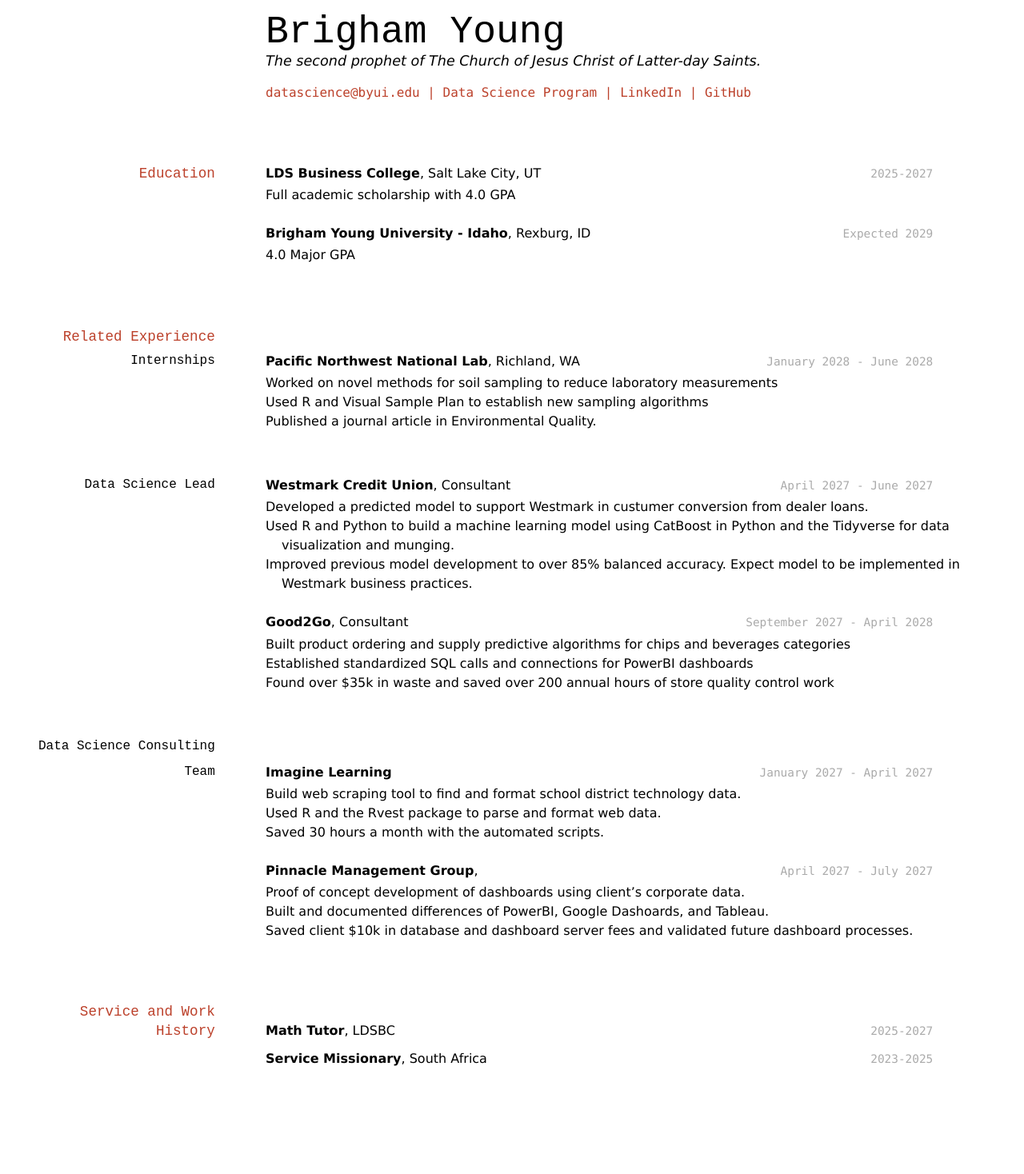
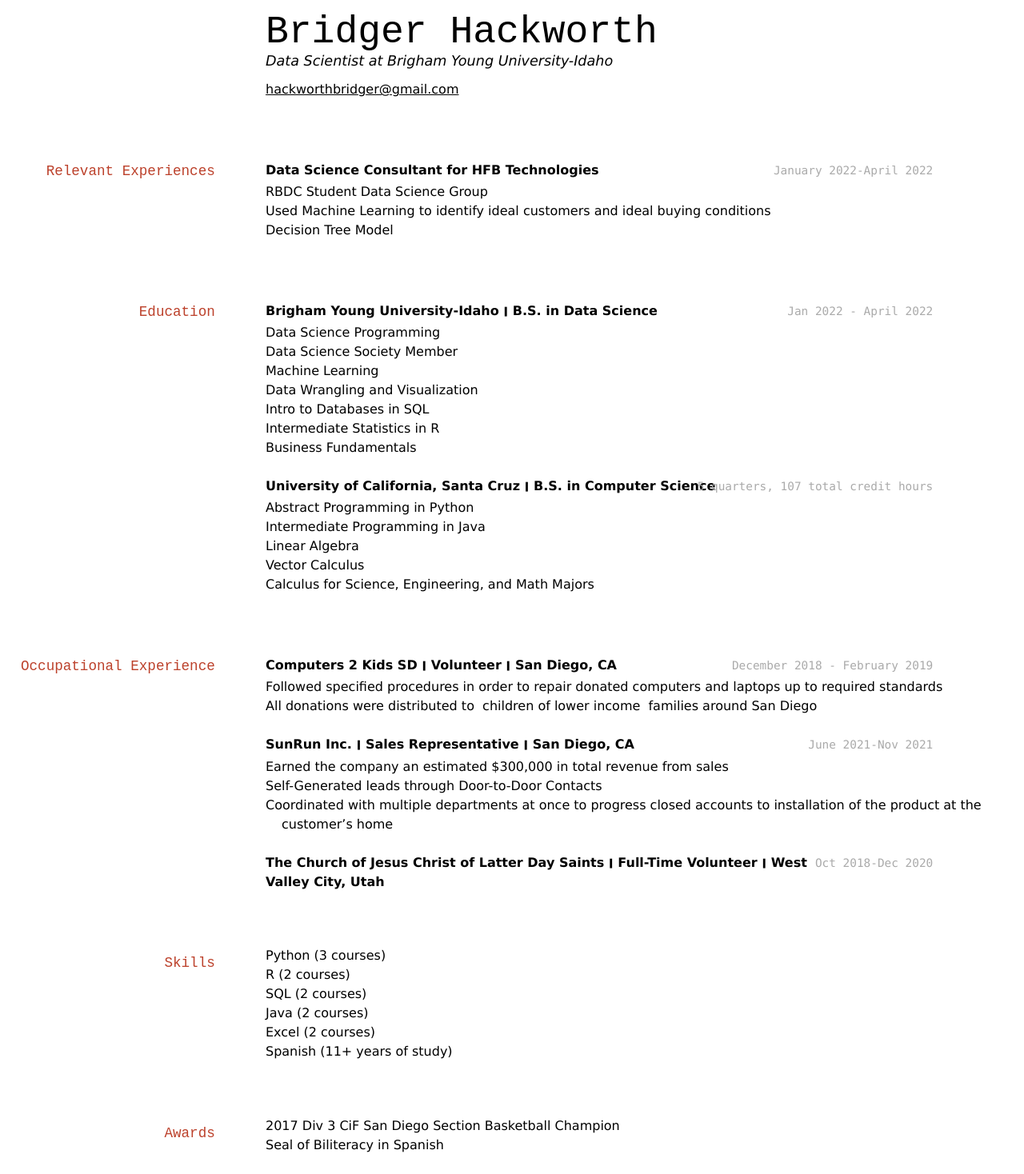
Before and after one commit to byuids-resumes/HACKWORTH-RESUME, a Jekyll site: the page built from docs/index.md, in a window 1280 px wide. Shown: the whole page at 80% size. Built offline with Jekyll 4.4.1, drawn with Linux system fonts in a browser that asks for light colours; before the commit the page ends 1347 px from its top, so only the background shows below that.

Commit message:
moved reume to correct file

```diff
--- a/docs/index.md
+++ b/docs/index.md
@@ -1,84 +1,70 @@
 ---
 layout: cv
-title: Brigham Young's Resume
+title: Bridger Hackworth's Resume
 ---
-# Brigham Young
-The second prophet of The Church of Jesus Christ of Latter-day Saints.
+# Bridger Hackworth
+Data Scientist at Brigham Young University-Idaho
 
-<div id="webaddress">
-<a href="datascience@byui.edu">datascience@byui.edu</a>
-| <a href="https://byuidatascience.github.io/development.html">Data Science Program</a>
-| <a href="https://www.linkedin.com/groups/13537407/">LinkedIn</a>
-| <a href="https://github.com/byuids-resumes">GitHub</a>
-</div>
 
-<!-- https://www.monique.tech/the-art-of-markdown -->
+<a href="hackworthbridger@gmail.com">hackworthbridger@gmail.com</a>
+
+## Relevant Experiences
+
+`January 2022-April 2022`
+__Data Science Consultant for HFB Technologies__
+* RBDC Student Data Science Group
+* Used Machine Learning to identify ideal customers and ideal buying conditions
+* Decision Tree Model
+
 
 ## Education
 
-`2025-2027`
-__LDS Business College__, Salt Lake City, UT
+`Jan 2022 - April 2022`
+__Brigham Young University-Idaho ׀ B.S. in Data Science__
+* Data Science Programming
+* Data Science Society Member
+* Machine Learning
+* Data Wrangling and Visualization
+* Intro to Databases in SQL
+* Intermediate Statistics in R
+* Business Fundamentals
 
-- Full academic scholarship with 4.0 GPA
+`5 quarters, 107 total credit hours`
+__University of California, Santa Cruz ׀ B.S. in Computer Science__
+* Abstract Programming in Python
+* Intermediate Programming in Java
+* Linear Algebra
+* Vector Calculus
+* Calculus for Science, Engineering, and Math Majors
 
-`Expected 2029`
-__Brigham Young University - Idaho__, Rexburg, ID
+## Occupational Experience
 
-- 4.0 Major GPA
+`December 2018 - February 2019`
+__Computers 2 Kids SD ׀ Volunteer ׀ San Diego, CA__
+* Followed specified procedures in order to repair donated computers and laptops up to required standards
+* All donations were distributed to  children of lower income  families around San Diego
 
 
-## Related Experience
+`June 2021-Nov 2021`
+__SunRun Inc. ׀ Sales Representative ׀ San Diego, CA__
+* Earned the company an estimated $300,000 in total revenue from sales
+* Self-Generated leads through Door-to-Door Contacts
+* Coordinated with multiple departments at once to progress closed accounts to installation of the product at the customer’s home
 
-### Internships
+`Oct 2018-Dec 2020`
+__The Church of Jesus Christ of Latter Day Saints ׀ Full-Time Volunteer ׀ West Valley City, Utah__
 
-`January 2028 - June 2028`
-__Pacific Northwest National Lab__, Richland, WA
+## Skills
+* Python (3 courses)
+* R (2 courses)
+* SQL (2 courses)
+* Java (2 courses)
+* Excel (2 courses)
+* Spanish (11+ years of study)
 
-- Worked on novel methods for soil sampling to reduce laboratory measurements
-- Used R and Visual Sample Plan to establish new sampling algorithms
-- Published a journal article in Environmental Quality.
-
-### Data Science Lead
-
-`April 2027 - June 2027`
-__Westmark Credit Union__, Consultant
-
-- Developed a predicted model to support Westmark in custumer conversion from dealer loans.
-- Used R and Python to build a machine learning model using CatBoost in Python and the Tidyverse for data visualization and munging.
-- Improved previous model development to over 85% balanced accuracy. Expect model to be implemented in Westmark business practices.
-
-`September 2027 - April 2028`
-__Good2Go__, Consultant
-
-- Built product ordering and supply predictive algorithms for chips and beverages categories
-- Established standardized SQL calls and connections for PowerBI dashboards
-- Found over $35k in waste and saved over 200 annual hours of store quality control work
-
-### Data Science Consulting Team
-
-`January 2027 - April 2027`
-__Imagine Learning__
-
-- Build web scraping tool to find and format school district technology data.
-- Used R and the Rvest package to parse and format web data.
-- Saved 30 hours a month with the automated scripts.
-
-`April 2027 - July 2027`
-__Pinnacle Management Group__,
-
-- Proof of concept development of dashboards using client's corporate data.
-- Built and documented differences of PowerBI, Google Dashoards, and Tableau.
-- Saved client $10k in database and dashboard server fees and validated future dashboard processes.
-
-
-## Service and Work History
-
-`2025-2027`
-__Math Tutor__, LDSBC
-
-
-`2023-2025`
-__Service Missionary__, South Africa
+## Awards
+* 2017 Div 3 CiF San Diego Section Basketball Champion
+* Seal of Biliteracy in Spanish
 
 
 
```
